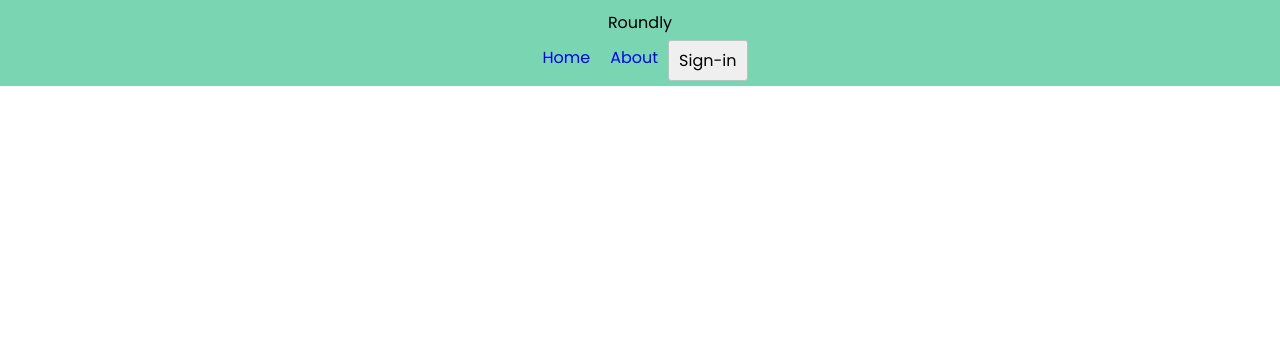
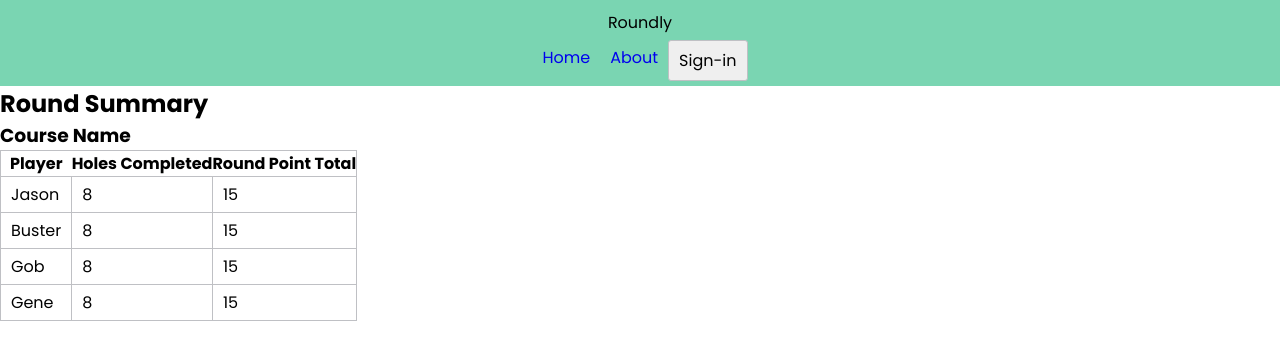
Before and after one commit to jason-roundtree/roundly-old, a React (Create React App) app: page /round-summary in a window 1280 px wide. Shown: the top 360 px of the page. Built offline with nearby package versions, Linux system fonts and the light colour scheme; what auth0-js would draw is missing.

Commit message:
Add Round Summary foundation

```diff
--- a/src/components/App.js
+++ b/src/components/App.js
@@ -9,6 +9,7 @@ import CreateNewLeague from './NewLeague/CreateNewLeague'
 import CreateRound from './League/CreateRound'
 import LeagueHome from './League/LeagueHome'
 import PlayerHole from './Scorecard/PlayerHole'
+import RoundSummary from './Scorecard/RoundSummary'
 import AuthCallback from './AuthCallback';
 import { BrowserRouter as Router, Route } from "react-router-dom"
 
@@ -26,6 +27,7 @@ const App = () => {
       {/* <Route path="/league/:id" component={LeagueHome} /> */}
       <Route path="/league" component={LeagueHome} />
       <Route path="/player-hole" component={PlayerHole} />
+      <Route path="/round-summary" component={RoundSummary} />
       <Route exact path='/callback' component={AuthCallback} />
     </Router>
   )
--- a/src/components/Scorecard/RoundSummary.js
+++ b/src/components/Scorecard/RoundSummary.js
@@ -0,0 +1,36 @@
+import React from 'react'
+import { Link } from "react-router-dom";
+import styled from 'styled-components'
+
+const players = ['Jason', 'Buster', 'Gob', 'Gene']
+
+export default function RoundSummary() {
+    return (
+        <>
+            <h2>Round Summary</h2>
+            <h3>Course Name</h3>
+            <table>
+                <thead>
+                    <tr>
+                        <th>Player</th>
+                        {/* TODO: add funtionality that checks whether group wants to track scores/points by hole */}
+                        <th>Holes Completed</th>
+                        <th>Round Point Total</th>
+                    </tr>
+                </thead>
+                {/* TODO: Determine how to list place and sort by highest points */}
+                <tbody>
+                    {players.map(player => (
+                        <tr>
+                            {/* TODO: add RR Links to player-hole */}
+                            <td>{player}</td>
+                            <td className="holes-completed">8</td>
+                            <td className="round-point-total">15</td>
+                        </tr>
+                    ))}
+                </tbody>
+            </table>
+        </>
+
+    )
+}
```
